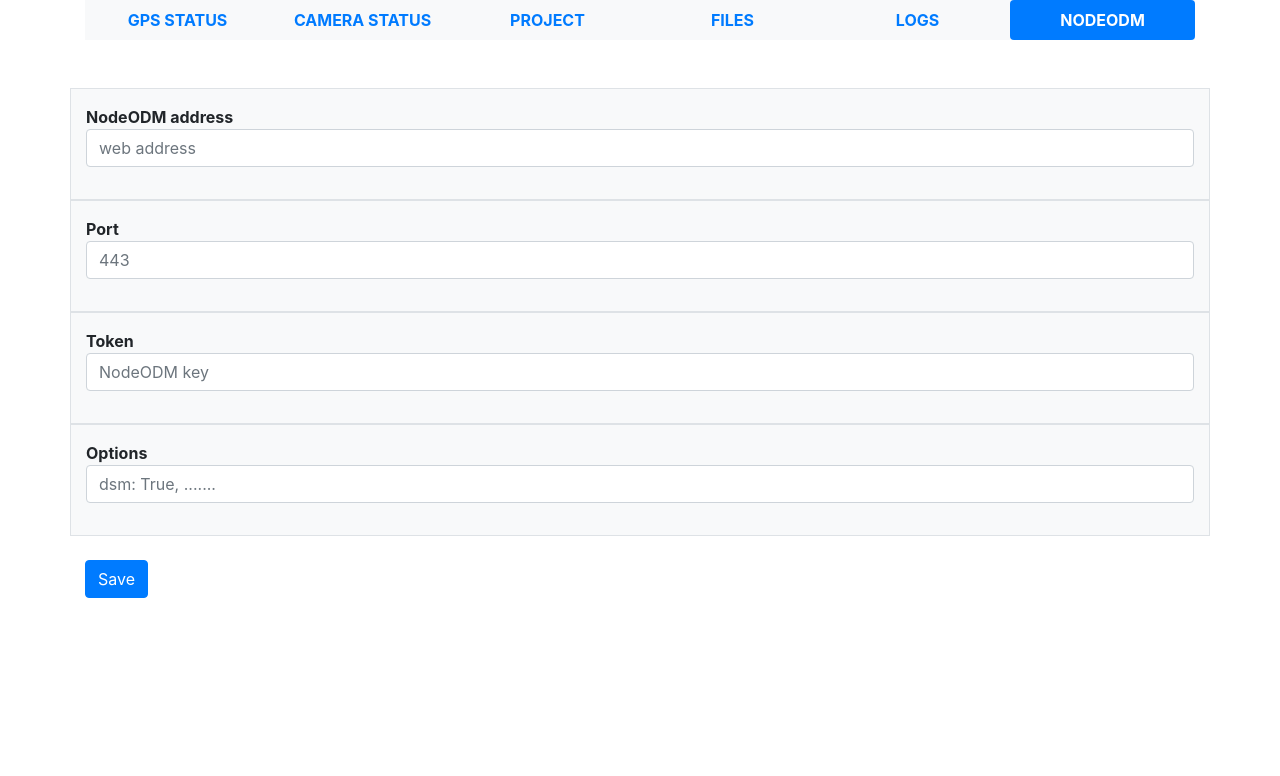
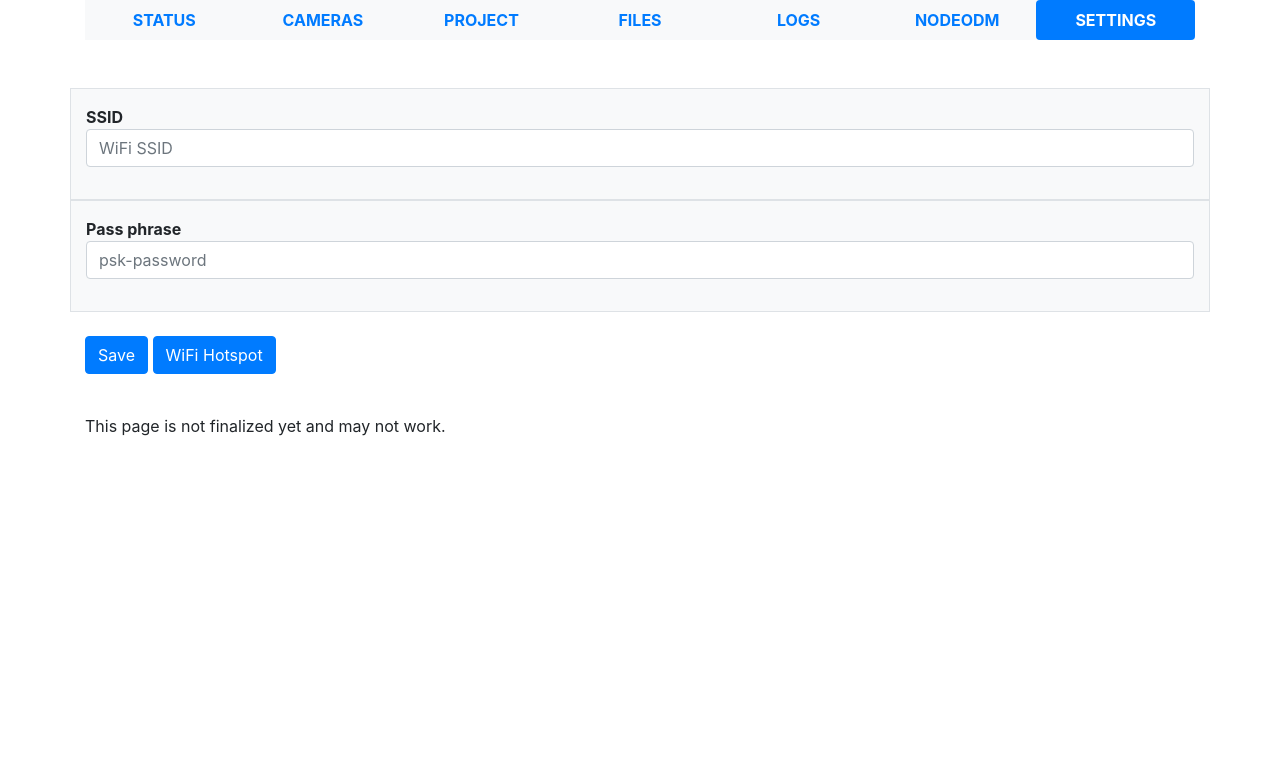
Before and after one commit to localdevices/libre360, a Flask app: page /settings in a window 1280 px wide. Shown: the top 776 px of the page. Run offline with Flask 2, Linux system fonts and the light colour scheme; data that the repository does not hold is empty; parts of the project's set-up code (start-up, migrations or seed data) failed here and were passed over; some libraries are stand-ins or nearby versions.

Commit message:
WiFi selection front end #110

```diff
--- a/app.py
+++ b/app.py
@@ -178,13 +178,39 @@
     return render_template("logs.html")
 
 
-@app.route("/settings")
+@app.route("/nodeodm")
+def nodeodm_page():
+    """
+        The data web pages where you can download/delete the raw gnss data
+    """
+    return render_template("nodeodm.html")
+
+@app.route("/settings", methods=["GET", "POST"])
 def settings_page():
     """
         The data web pages where you can download/delete the raw gnss data
     """
+    if request.method == "POST":
+        form = cleanopts(request.form)
+        if form["submit_button"] == 'hotspot':
+            logger.info('Switching to local hotspot')
+            # switch to serving a hotspot, and tell all children to switch to hotspot
+        else:
+            ssid = form["ssid"]
+            passwd = form["password"]
+            if ssid != "" and passwd != "":
+                logger.info(f'Switching to ssid: {ssid} with passwd: {passwd}')
+                # Check if all children for current job are online. If not, don't change, as all children need to be online first
+                # TODO: implement check
+                # Instruct all children to switch networks
+
+                # TODO: make instruction upon task request
+                # Switch network yourself.
+                # TODO: make switcher for wifi network
+            else:
+                logger.error(f"ssid or password missing")
+
     return render_template("settings.html")
-
 
 @app.route("/cams")
 def cam_page():
--- a/templates/base.html
+++ b/templates/base.html
@@ -21,12 +21,13 @@
   <body style="min-height: 100vh; display:flex; flex-direction: column;">
     <div class="container">
       <ul class="nav nav-pills nav-justified bg-light font-weight-bolder text-uppercase">
-        <li class="nav-item">{{ render_nav_item('gps_page', 'GPS status') }}</li>
-        <li class="nav-item">{{ render_nav_item('cam_page', 'Camera status') }}</li>
+        <li class="nav-item">{{ render_nav_item('gps_page', 'Status') }}</li>
+        <li class="nav-item">{{ render_nav_item('cam_page', 'Cameras') }}</li>
         <li class="nav-item">{{ render_nav_item('project_page', 'Project') }}</li>
         <li class="nav-item">{{ render_nav_item('file_page', 'Files') }}</li>
         <li class="nav-item">{{ render_nav_item('logs_page', 'Logs') }}</li>
-        <li class="nav-item">{{ render_nav_item('settings_page', 'NodeODM') }}</li>
+        <li class="nav-item">{{ render_nav_item('nodeodm_page', 'NodeODM') }}</li>
+        <li class="nav-item">{{ render_nav_item('settings_page', 'Settings') }}</li>
       </ul>
     </div>
     <!-- Your page content -->
--- a/templates/settings.html
+++ b/templates/settings.html
@@ -8,42 +8,31 @@
 {% block content %}
 <div class="container">
 <br><br>
+<form action="/settings" method="POST">
 <div id="settings_service_space" class="form-group">
     <div class="row">
         <div class="col py-3 border bg-light">
-            <b>NodeODM address</b>
+            <b>SSID</b>
             <div class="form-group">
-                <input type="url" class="form-control" placeholder="web address">
+                <input type="text" class="form-control" name="ssid" placeholder="WiFi SSID">
             </div>
         </div>
     </div>
     <div class="row">
         <div class="col py-3 border bg-light">
-            <b>Port</b>
+            <b>Pass phrase</b>
             <div class="form-group">
-                <input type="number" class="form-control" placeholder="443" min="0">
-            </div>
-        </div>
-    </div>
-    <div class="row">
-        <div class="col py-3 border bg-light">
-            <b>Token</b>
-            <div class="form-group">
-                <input type="text" class="form-control" placeholder="NodeODM key">
-            </div>
-        </div>
-    </div>
-    <div class="row">
-        <div class="col py-3 border bg-light">
-            <b>Options</b>
-            <div class="form-group">
-                <input type="text" class="form-control" placeholder="dsm: True, .......">
+                <input type="password" class="form-control" name="password" placeholder="psk-password">
             </div>
         </div>
     </div>
     <br>
-    <button type="submit" class="btn btn-primary">Save</button>
+    <button type="submit" name="submit_button" value="save" class="btn btn-primary">Save</button>
+    <button type="submit" name="submit_button" value="hotspot" class="btn btn-primary">WiFi Hotspot</button>
 </div>
+</form>
+<br>
+This page is not finalized yet and may not work.
 
 {% endblock %}
 
```
Also changed, not shown: templates/nodeodm.html (added, +54 -0 lines).
